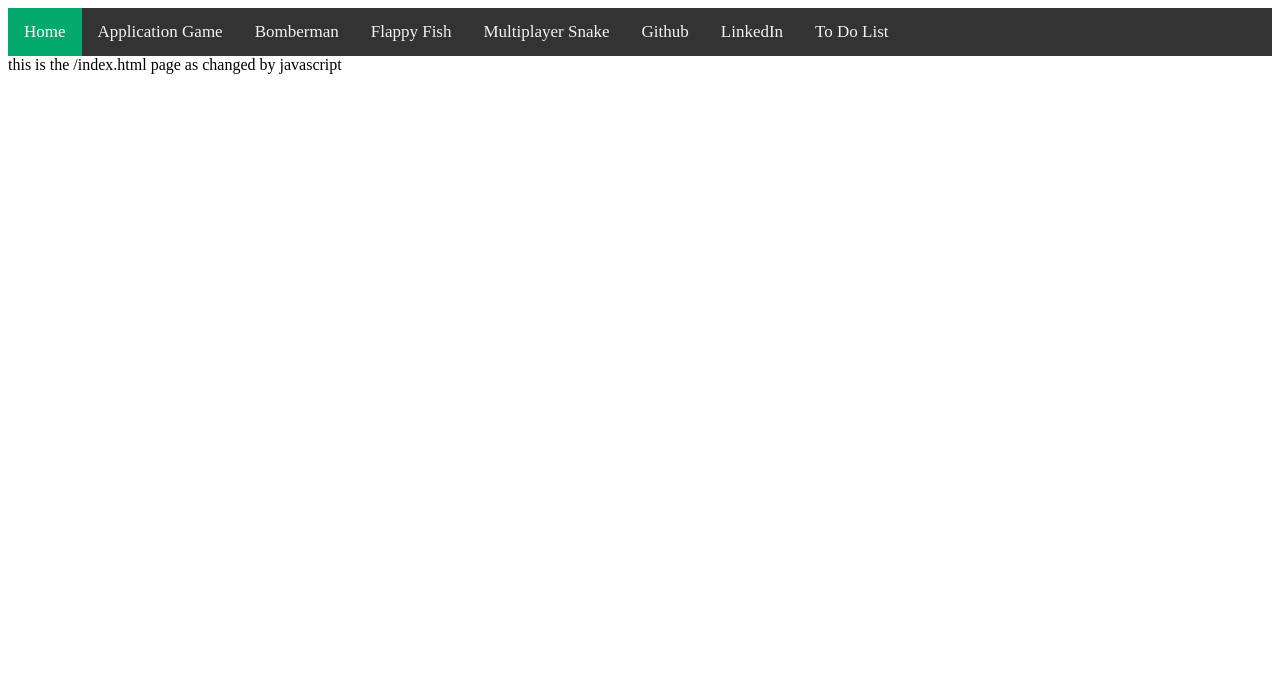
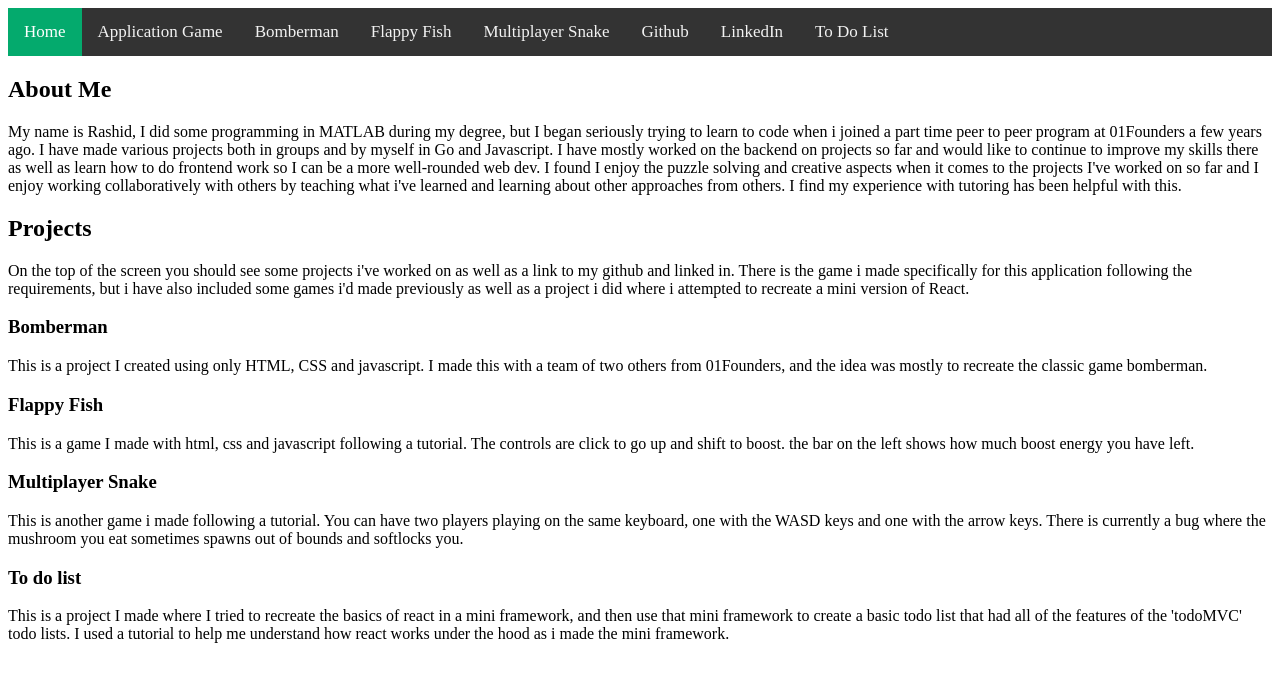
Before and after one commit to rash92/fac-application, a plain HTML site: page index.html in a window 1280 px wide. Drawn offline with Linux system fonts and the light colour scheme.

Commit message:
added basic info (ugly) to homepage

```diff
--- a/index.html
+++ b/index.html
@@ -19,6 +19,24 @@
         <a href="https://www.linkedin.com/in/mohammed-rashidur-rahman/" target="_blank">LinkedIn</a>
         <a href="https://rash92.github.io/01f-mini-framework/" target="_blank">To Do List</a>
     </div>
-    <div id="root">Homepage</div>
+    <div id="root">
+        <h2>About Me</h2>
+        <div>
+            My name is Rashid, I did some programming in MATLAB during my degree, but I began seriously trying to learn to code when i joined a part time peer to peer program at 01Founders a few years ago. I have made various projects both in groups and by myself in Go and Javascript. I have mostly worked on the backend on projects so far and would like to continue to improve my skills there as well as learn how to do frontend work so I can be a more well-rounded web dev. I found I enjoy the puzzle solving and creative aspects when it comes to the projects I've worked on so far and I enjoy working collaboratively with others by teaching what i've learned and learning about other approaches from others. I find my experience with tutoring has been helpful with this.
+        </div>
+        <h2>Projects</h2>
+        <div>
+            On the top of the screen you should see some projects i've worked on as well as a link to my github and linked in. There is the game i made specifically for this application following the requirements, but i have also included some games i'd made previously as well as a project i did where i attempted to recreate a mini version of React.
+            <h3>Bomberman</h3>
+            <div>This is a project I created using only HTML, CSS and javascript. I made this with a team of two others from 01Founders, and the idea was mostly to recreate the classic game bomberman.</div>
+            <h3>Flappy Fish</h3>
+            <div>This is a game I made with html, css and javascript following a tutorial. The controls are click to go up and shift to boost. the bar on the left shows how much boost energy you have left.</div>
+            <h3>Multiplayer Snake</h3>
+            <div>This is another game i made following a tutorial. You can have two players playing on the same keyboard, one with the WASD keys and one with the arrow keys. There is currently a bug where the mushroom you eat sometimes spawns out of bounds and softlocks you.</div>
+            <h3>To do list</h3>
+            <div>This is a project I made where I tried to recreate the basics of react in a mini framework, and then use that mini framework to create a basic todo list that had all of the features of the 'todoMVC' todo lists. I used a tutorial to help me understand how react works under the hood as i made the mini framework.</div>
+        </div>
+    </div>
+
 </body>
 </html>
--- a/js/index.js
+++ b/js/index.js
@@ -1,5 +1,5 @@
-let root = document.getElementById("root")
+// let root = document.getElementById("root")
 
-let url = window.location.pathname
+// let url = window.location.pathname
 
-root.innerText = "this is the " + url +" page as changed by javascript"
+// root.innerText = "this is the " + url +" page as changed by javascript"
```
Also changed, not shown: 1 other file.
